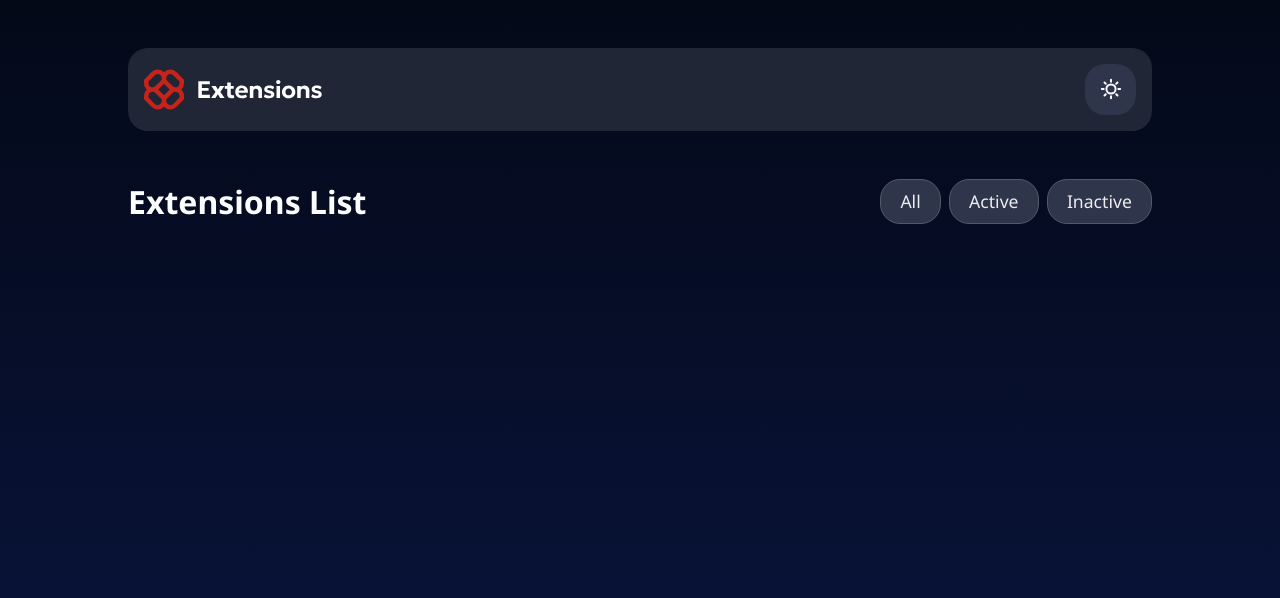
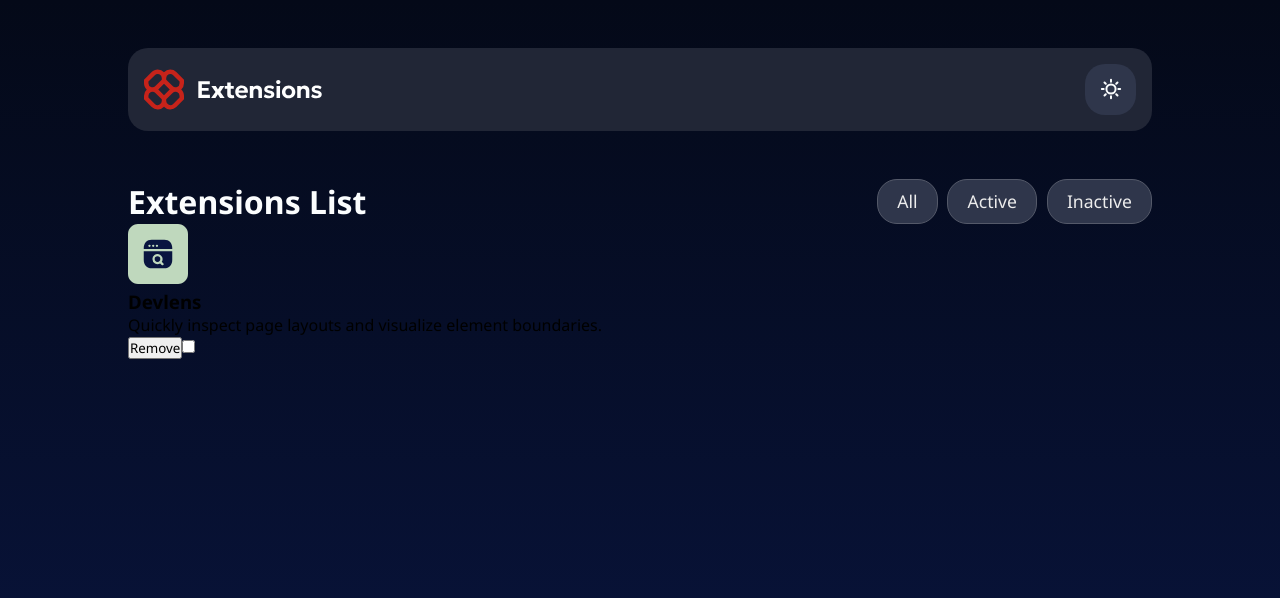
Before and after one commit to Clipzorama/Browser-Extension-Design, a React (Vite) app in the folder Browser-Extension-Design/: page / in a window 1280 px wide. Shown: the top 598 px of the page. Built offline with nearby package versions, Linux system fonts and the light colour scheme.

Commit message:
new mods

```diff
--- a/Browser-Extension-Design/src/App.jsx
+++ b/Browser-Extension-Design/src/App.jsx
@@ -1,13 +1,36 @@
 import './App.css'
 import Header from './components/Header.jsx'
 import FilterBar from './components/FilterBar.jsx'
+import Card from './components/Card.jsx'
+
+// All images here:
+import devlens from './assets/images/logo-devlens.svg'
 
 function App() {
+
+  const cardData = [
+    {
+      imgSrc: devlens,
+      title: "Devlens",
+      desc: "Quickly inspect page layouts and visualize element boundaries."
+    }
+  ]
 
   return (
     <div className="app-container">
       <Header />
       <FilterBar />
+      <div className="cardList">
+        {cardData.map((card, index) => (
+          <Card
+          key={index}
+          imgSrc={card.imgSrc}
+          title={card.title}
+          desc={card.desc}
+          />
+        ))}
+
+      </div>
     </div>
   );
 }
--- a/Browser-Extension-Design/src/components/Card.jsx
+++ b/Browser-Extension-Design/src/components/Card.jsx
@@ -1,5 +1,19 @@
-function Card() {
-
+function Card({imgSrc, title, desc}) {
+    return (
+        <div className="card-container">
+            <section className="top">
+                <img src={imgSrc} alt={title} />
+                    <div className="header-section">
+                        <h3>{title}</h3>
+                        <p>{desc}</p>
+                    </div>
+            </section>
+            <div className="bottom">
+                <button className="removeBtn">Remove</button>
+                <input type="checkbox" className="checker" />
+            </div>
+        </div>
+    );
 }
 
 export default Card
--- a/Browser-Extension-Design/src/styles/FilterBar.css
+++ b/Browser-Extension-Design/src/styles/FilterBar.css
@@ -14,7 +14,7 @@
 
 .btn-container {
     display: flex;
-    gap: 0.5rem;
+    gap: 0.6rem;
 }
 
 .btn-container > button {
```
